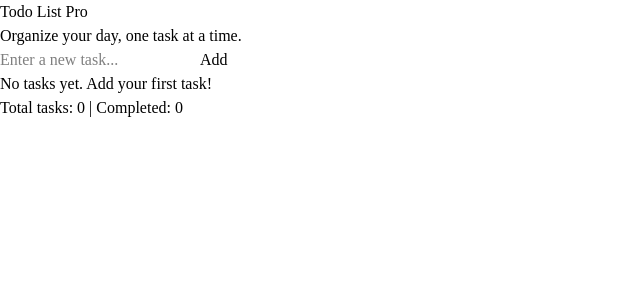
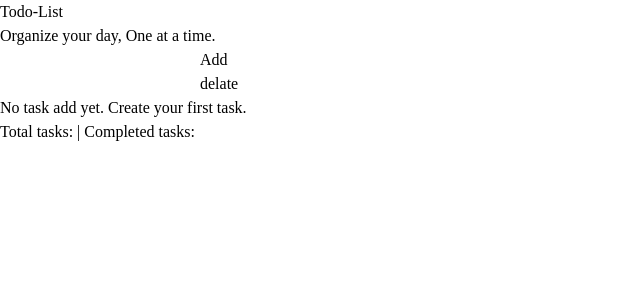
Before and after one commit to khanra321/todo-pro, a React (Vite) app: page / in a window 1280 px wide. Shown: the top 300 px of the page, without its empty margins (0-640 px from the left). Built offline with nearby package versions, Linux system fonts and the light colour scheme.

Commit message:
add tailwindcss in section

```diff
--- a/src/App.tsx
+++ b/src/App.tsx
@@ -1,120 +1,145 @@
+// import {uset} from 'react'
 
-import { useState } from "react";
-
-type Todo = {
-  id: number;
-  title: string;
-  completed: boolean;
-};
-
-function App() {
-  const [task, setTask] = useState<string>("");
-  const [todos, setTodos] = useState<Todo[]>([]);
-
-  function addTodo() {
-    if (task.trim() === "") return;
-
-    const newTodo: Todo = {
-      id: Date.now(),
-      title: task,
-      completed: false,
-    };
-
-    setTodos([...todos, newTodo]);
-    setTask("");
+export default function App() {
+  return (
+    <main className="min-h-screen bg-slate-100 px-4 py-16" >
+      <section className="mx-auto max-w-xl bg-white rounded-3xl shadow-lg p-6 sm:p-8 ">
+        <h1>Todo-List</h1>
+        <p>Organize your day, One at a time.</p>
+        <div>
+          <input type="text" />
+          <button>Add</button>
+        </div>
+        <ul>
+          <li>
+            <input type="chakbox" />
+            <span></span>
+            <button>delate</button>
+          </li>
+        </ul>
+        <p>No task add yet. Create your first task.</p>
+        <p>Total tasks:   | Completed tasks: </p>
+      </section>
+    </main>
+  )
 }
 
-  function toggleTodo(id: number) {
-    setTodos(
-      todos.map((todo) =>
-        todo.id === id
-          ? { ...todo, completed: !todo.completed }
-          : todo
-      )
-    );
-  }
+// import { useState } from "react";
 
-  function deleteTodo(id: number) {
-    setTodos(todos.filter((todo) => todo.id !== id));
-  }
+// type Todo = {
+//   id: number;
+//   title: string;
+//   completed: boolean;
+// };
 
-  return (
-    <main className="min-h-screen bg-slate-100 px-4 py-12">
-      <section className="mx-auto max-w-xl rounded-2xl bg-white p-6 shadow-lg sm:p-8">
-        <h1 className="mb-2 text-3xl font-bold text-slate-800">
-          Todo List Pro
-        </h1>
+// function App() {
+//   const [task, setTask] = useState<string>("");
+//   const [todos, setTodos] = useState<Todo[]>([]);
 
-        <p className="mb-6 text-slate-500">
-          Organize your day, one task at a time.
-        </p>
+//   function addTodo() {
+//     if (task.trim() === "") return;
 
-        <div className="flex gap-2">
-          <input
-            type="text"
-            value={task}
-            onChange={(event) => setTask(event.target.value)}
-            onKeyDown={(event) => {
-              if (event.key === "Enter") addTodo();
-            }}
-            placeholder="Enter a new task..."
-            className="min-w-0 flex-1 rounded-lg border border-slate-300 px-4 py-3 outline-none focus:border-blue-500 focus:ring-2 focus:ring-blue-200"
-          />
+//     const newTodo: Todo = {
+//       id: Date.now(),
+//       title: task,
+//       completed: false,
+//     };
 
-          <button
-            onClick={addTodo}
-            className="rounded-lg bg-blue-600 px-4 py-3 font-semibold text-white hover:bg-blue-700"
-          >
-            Add
-          </button>
-        </div>
+//     setTodos([...todos, newTodo]);
+//     setTask("");
+//   }
 
-        <ul className="mt-6 space-y-3">
-          {todos.map((todo) => (
-            <li
-              key={todo.id}
-              className="flex items-center gap-3 rounded-lg border border-slate-200 p-3"
-            >
-              <input
-                type="checkbox"
-                checked={todo.completed}
-                onChange={() => toggleTodo(todo.id)}
-                className="size-5 accent-blue-600"
-              />
+//   function toggleTodo(id: number) {
+//     setTodos(
+//       todos.map((todo) =>
+//         todo.id === id
+//           ? { ...todo, completed: !todo.completed }
+//           : todo
+//       )
+//     );
+//   }
 
-              <span
-                className={`min-w-0 flex-1 break-words ${
-                  todo.completed
-                    ? "text-slate-400 line-through"
-                    : "text-slate-700"
-                }`}
-              >
-                {todo.title}
-              </span>
+//   function deleteTodo(id: number) {
+//     setTodos(todos.filter((todo) => todo.id !== id));
+//   }
 
-              <button
-                onClick={() => deleteTodo(todo.id)}
-                className="shrink-0 rounded-md px-2 py-1 text-sm font-medium text-red-600 hover:bg-red-50"
-              >
-                Delete
-              </button>
-            </li>
-          ))}
-        </ul>
+//   return (
+//     <main className="min-h-screen bg-slate-100 px-4 py-12">
+//       <section className="mx-auto max-w-xl rounded-2xl bg-white p-6 shadow-lg sm:p-8">
+//         <h1 className="mb-2 text-3xl font-bold text-slate-800">
+//           Todo List Pro
+//         </h1>
 
-        {todos.length === 0 && (
-          <p className="mt-6 text-center text-slate-400">
-            No tasks yet. Add your first task!
-          </p>
-        )}
+//         <p className="mb-6 text-slate-500">
+//           Organize your day, one task at a time.
+//         </p>
 
-        <p className="mt-6 text-sm text-slate-500">
-          Total tasks: {todos.length} | Completed:{" "}
-          {todos.filter((todo) => todo.completed).length}
-        </p>
-      </section>
-    </main>
-  );
-}
+//         <div className="flex gap-2">
+//           <input
+//             type="text"
+//             value={task}
+//             onChange={(event) => setTask(event.target.value)}
+//             onKeyDown={(event) => {
+//               if (event.key === "Enter") addTodo();
+//             }}
+//             placeholder="Enter a new task..."
+//             className="min-w-0 flex-1 rounded-lg border border-slate-300 px-4 py-3 outline-none focus:border-blue-500 focus:ring-2 focus:ring-blue-200"
+//           />
 
-export default App;
+//           <button
+//             onClick={addTodo}
+//             className="rounded-lg bg-blue-600 px-4 py-3 font-semibold text-white hover:bg-blue-700"
+//           >
+//             Add
+//           </button>
+//         </div>
+
+//         <ul className="mt-6 space-y-3">
+//           {todos.map((todo) => (
+//             <li
+//               key={todo.id}
+//               className="flex items-center gap-3 rounded-lg border border-slate-200 p-3"
+//             >
+//               <input
+//                 type="checkbox"
+//                 checked={todo.completed}
+//                 onChange={() => toggleTodo(todo.id)}
+//                 className="size-5 accent-blue-600"
+//               />
+
+//               <span
+//                 className={`min-w-0 flex-1 break-words ${
+//                   todo.completed
+//                     ? "text-slate-400 line-through"
+//                     : "text-slate-700"
+//                 }`}
+//               >
+//                 {todo.title}
+//               </span>
+
+//               <button
+//                 onClick={() => deleteTodo(todo.id)}
+//                 className="shrink-0 rounded-md px-2 py-1 text-sm font-medium text-red-600 hover:bg-red-50"
+//               >
+//                 Delete
+//               </button>
+//             </li>
+//           ))}
+//         </ul>
+
+//         {todos.length === 0 && (
+//           <p className="mt-6 text-center text-slate-400">
+//             No tasks yet. Add your first task!
+//           </p>
+//         )}
+
+//         <p className="mt-6 text-sm text-slate-500">
+//           Total tasks: {todos.length} | Completed:{" "}
+//           {todos.filter((todo) => todo.completed).length}
+//         </p>
+//       </section>
+//     </main>
+//   );
+// }
+
+// export default App;
```
Lines whose indentation alone changed are shown as unchanged.
